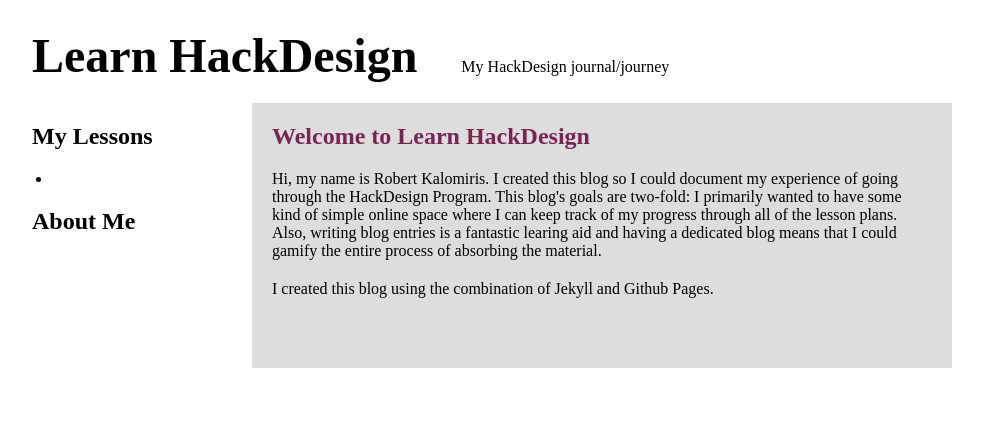
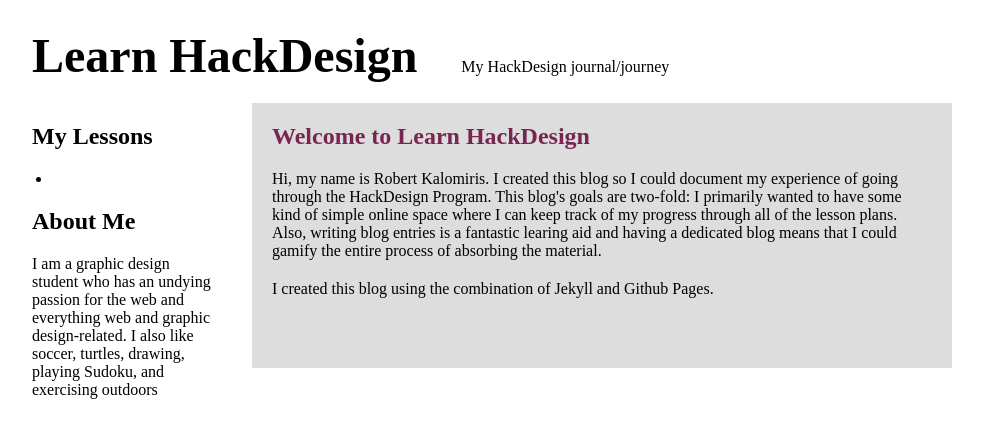
Before and after one commit to rkalo/learnhackdesign, a Jekyll site: the page built from index.html, in a window 1280 px wide. Shown: the top 438 px of the page, without its empty margins (158-1141 px from the left). Built offline with Jekyll 4.4.1, drawn with Linux system fonts in a browser that asks for light colours; some web fonts are replaced; Markdown is read by kramdown in place of the engine named in the settings.

Commit message:
Update sidebar.html

```diff
--- a/_includes/sidebar.html
+++ b/_includes/sidebar.html
@@ -8,4 +8,6 @@
 
     <h2>About Me</h2>
 
+    <p>I am a graphic design student who has an undying passion for the web and everything web and graphic design-related. I also like soccer, turtles, drawing, playing Sudoku, and exercising outdoors</p>
+
   </nav>
```
